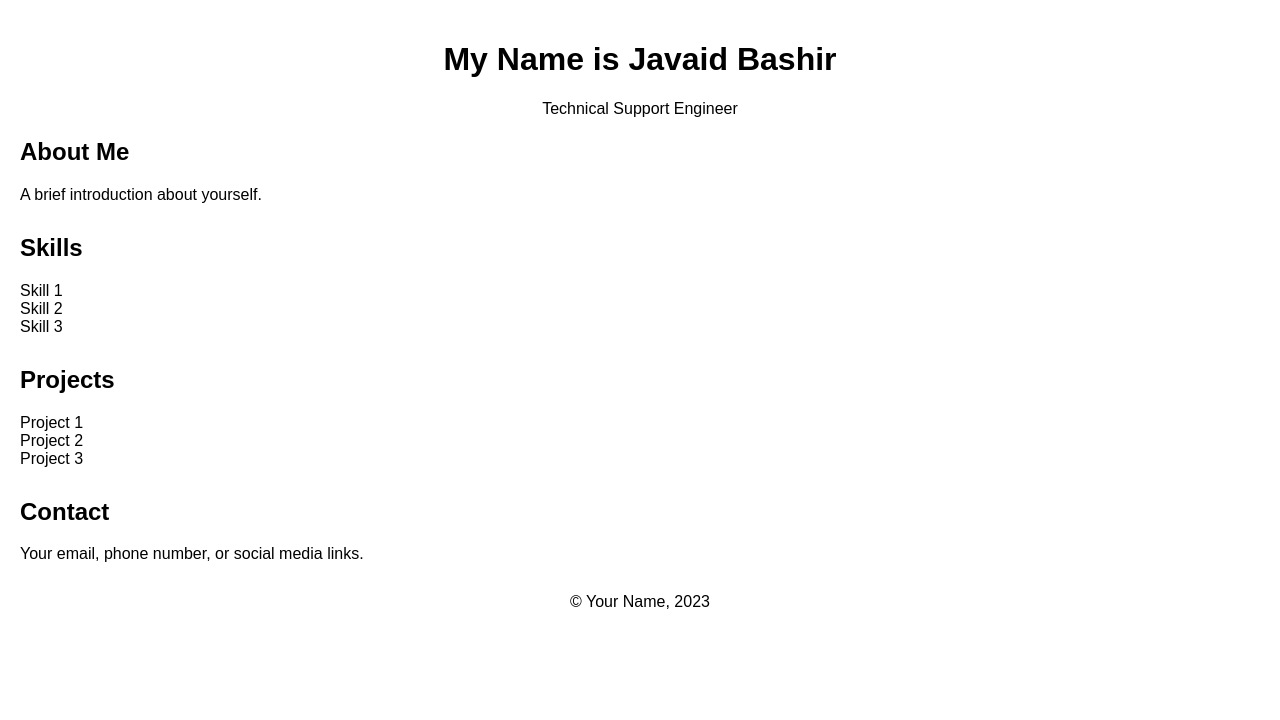
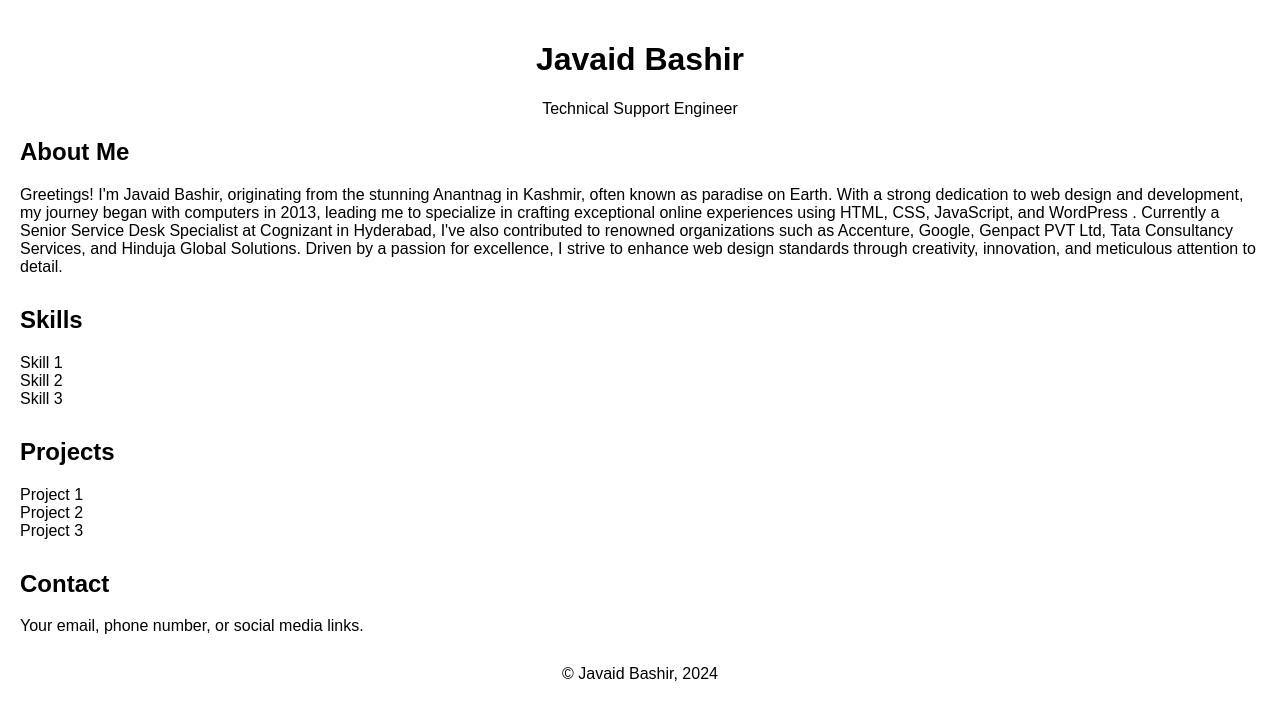
Before and after one commit to bhatjavaidbashir/bhatjavaidbashir, a plain HTML site: page index.html in a window 1280 px wide. Drawn offline with Linux system fonts and the light colour scheme.

Commit message:
Update index.html

```diff
--- a/index.html
+++ b/index.html
@@ -8,13 +8,13 @@
 </head>
 <body>
     <header>
-        <h1>My Name is Javaid Bashir</h1>
+        <h1>Javaid Bashir</h1>
         <p>Technical Support Engineer</p>
     </header>
 
     <section id="about">
         <h2>About Me</h2>
-        <p>A brief introduction about yourself.</p>
+        <p>Greetings! I'm Javaid Bashir, originating from the stunning Anantnag in Kashmir, often known as paradise on Earth. With a strong dedication to web design and development, my journey began with computers in 2013, leading me to specialize in crafting exceptional online experiences using HTML, CSS, JavaScript, and WordPress . Currently a Senior Service Desk Specialist at Cognizant in Hyderabad, I've also contributed to renowned organizations such as Accenture, Google, Genpact PVT Ltd, Tata Consultancy Services, and Hinduja Global Solutions. Driven by a passion for excellence, I strive to enhance web design standards through creativity, innovation, and meticulous attention to detail.</p>
     </section>
 
     <section id="skills">
@@ -41,7 +41,7 @@
     </section>
 
     <footer>
-        <p>&copy; Your Name, 2023</p>
+        <p>&copy; Javaid Bashir, 2024</p>
     </footer>
 </body>
 </html>
```
